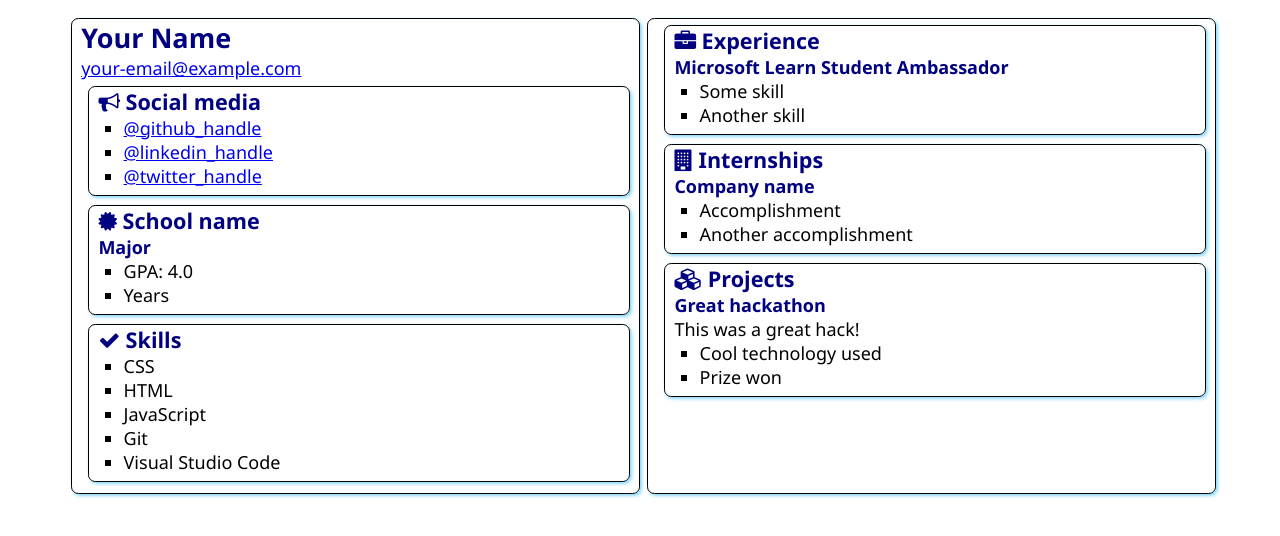
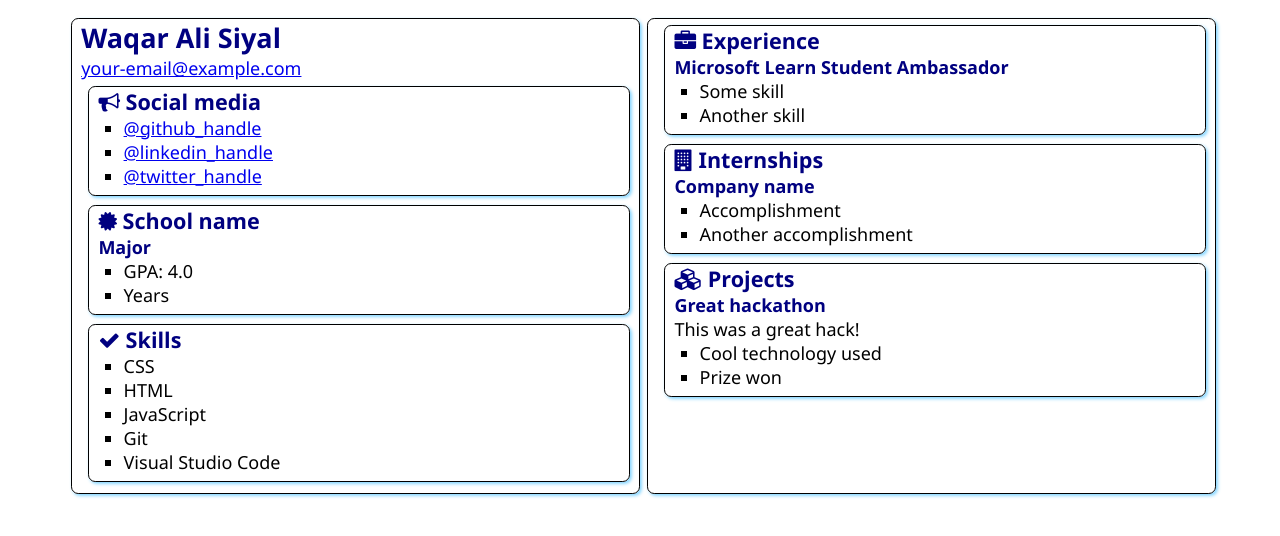
Before and after one commit to waqaralisiyal23/SATechnicalOnboarding, a plain HTML site: page src/index.html in a window 1280 px wide. Drawn offline with Linux system fonts and the light colour scheme.

Commit message:
Changed my Name

```diff
--- a/src/index.html
+++ b/src/index.html
@@ -1,5 +1,6 @@
 <!DOCTYPE html>
 <html lang="en">
+
 <head>
     <meta charset="UTF-8">
     <meta http-equiv="X-UA-Compatible" content="IE=edge">
@@ -9,10 +10,11 @@
     <link rel="stylesheet" href="style.css">
     <link rel="stylesheet" href="https://cdnjs.cloudflare.com/ajax/libs/font-awesome/4.7.0/css/font-awesome.min.css">
 </head>
+
 <body>
     <main>
         <article class="box">
-            <h1>Your Name</h1>
+            <h1>Waqar Ali Siyal</h1>
             <div><a href="mailto:your.email@example.com">your-email@example.com</a></div>
 
             <section class="box">
@@ -96,4 +98,5 @@
 
     </main>
 </body>
+
 </html>
```
